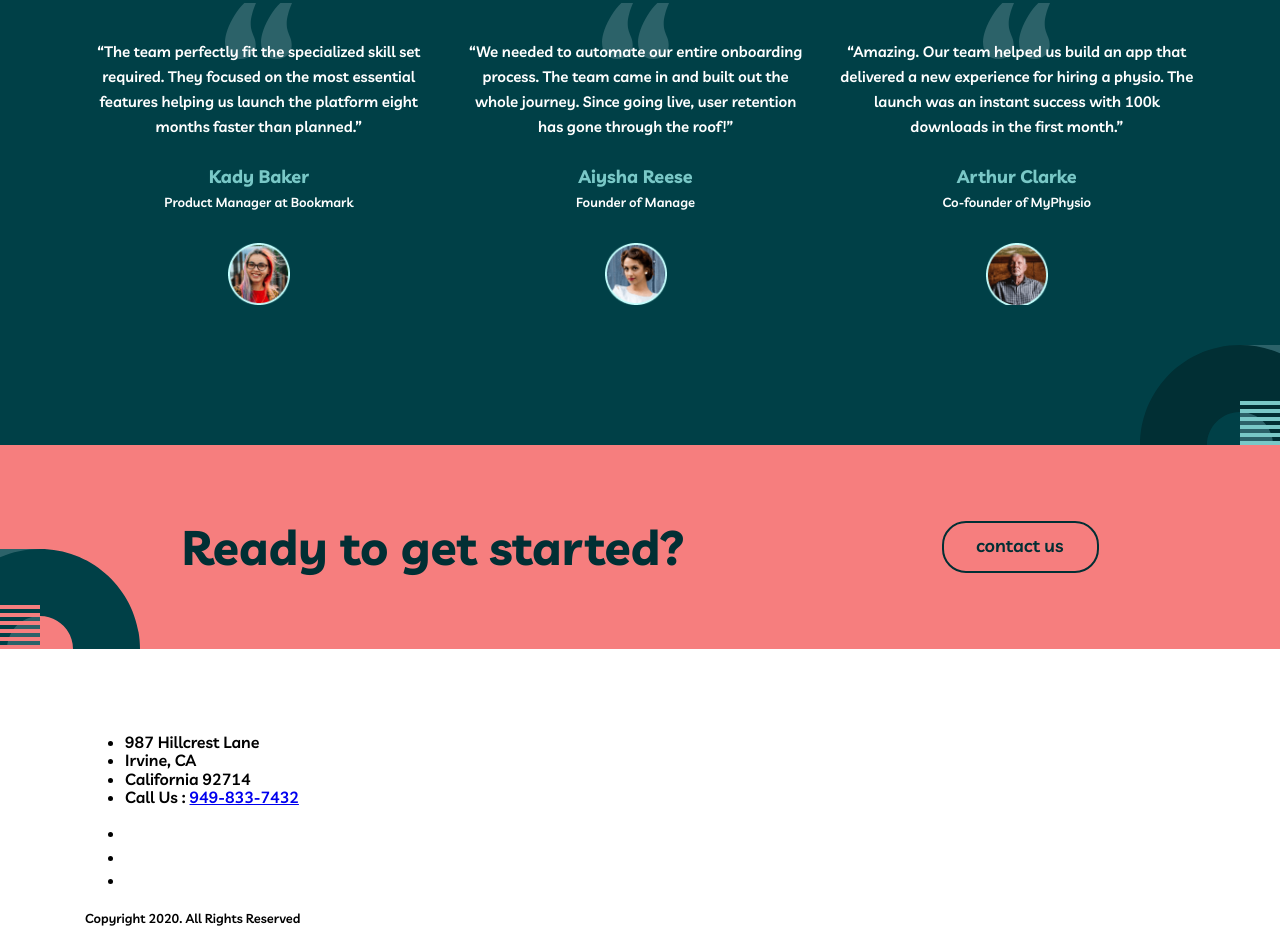
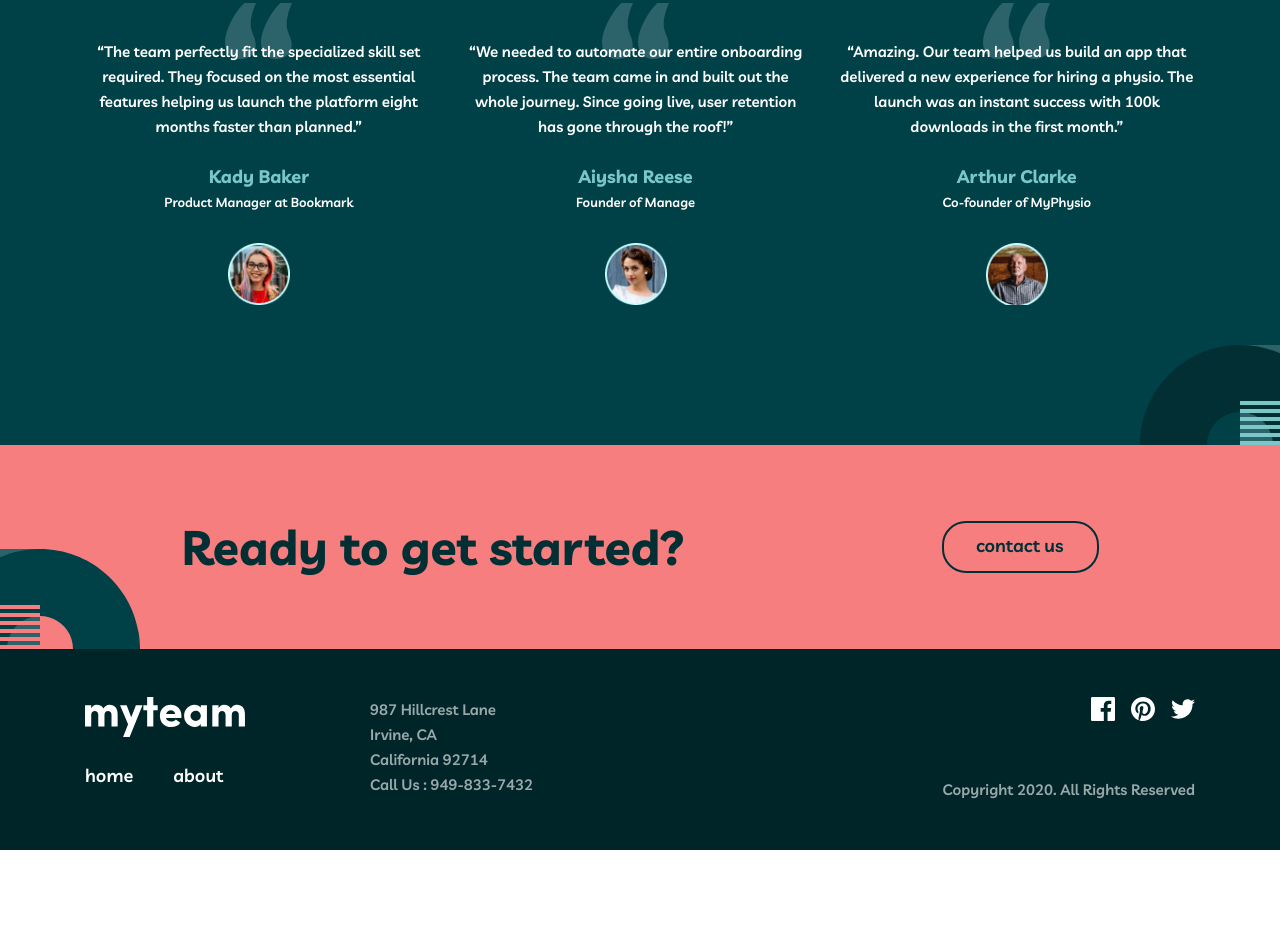
Before and after one commit to thedonik/My-team-group, a plain HTML site: page index.html in a window 1280 px wide. Shown: the part 1655-2581 px from the top of the page. After the commit the page ends 2505 px from the top, so only its background shows below. Drawn offline with Linux system fonts and the light colour scheme.

Commit message:
add footer style

```diff
--- a/index.html
+++ b/index.html
@@ -108,7 +108,7 @@
 						<a class="site-header__link" href="./index.html">
 							<img class="logo" src="./images/myteam-logo.svg" alt="site logo" width="160" height="40">
 						</a>
-						<div class="navbar">
+						<div class="footer__navbar">
 							<ul class="navbar__list">
 								   <li class="navbar__item">
 									 <a class="navbar__link main-link" href="./index.html">home</a>
--- a/sass/blocks/_footer.scss
+++ b/sass/blocks/_footer.scss
@@ -0,0 +1,58 @@
+.site-footer {
+  padding: 48px 0;
+  background-color: #002529;
+}
+
+.site-footer__inner {
+  display: flex;
+  align-items: flex-start;
+}
+
+.footer__navbar {
+  margin-top: 25px;
+}
+
+.site-footer__list {
+  margin: 0;
+  margin-left: 125px;
+  padding: 0;
+  list-style-type: none;
+}
+
+.site-footer__item {
+  font-weight: 600;
+  font-size: 15px;
+  line-height: 25px;
+  color: #ffffff;
+  mix-blend-mode: normal;
+  opacity: 0.6;
+}
+
+.tel {
+  text-decoration: none;
+  color: #ffffff;
+}
+
+.list-cite {
+  margin-left: auto;
+}
+
+.list-cite__list {
+  display: flex;
+  align-items: center;
+  justify-content: flex-end;
+  gap: 16px;
+  margin: 0;
+  margin-bottom: 56px;
+  padding: 0;
+  list-style-type: none;
+}
+
+.footer__list-cite {
+  font-weight: 600;
+  font-size: 15px;
+  line-height: 25px;
+  color: #ffffff;
+  mix-blend-mode: normal;
+  opacity: 0.6;
+}
```
Also changed, not shown: css/main.css, 1 other file.
